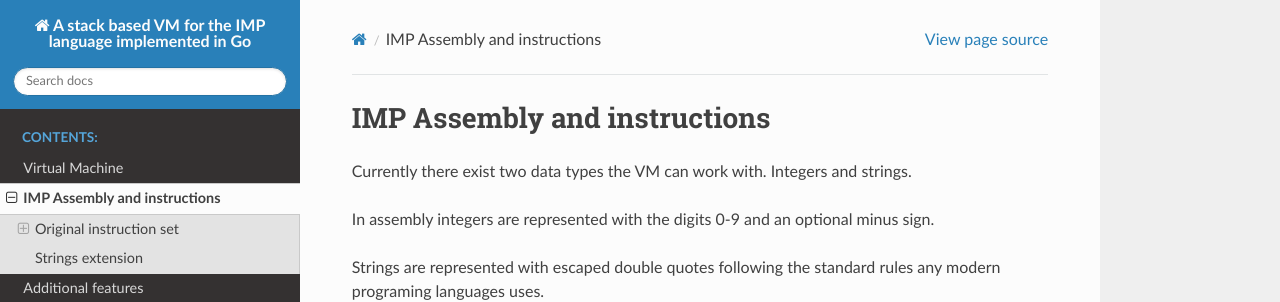
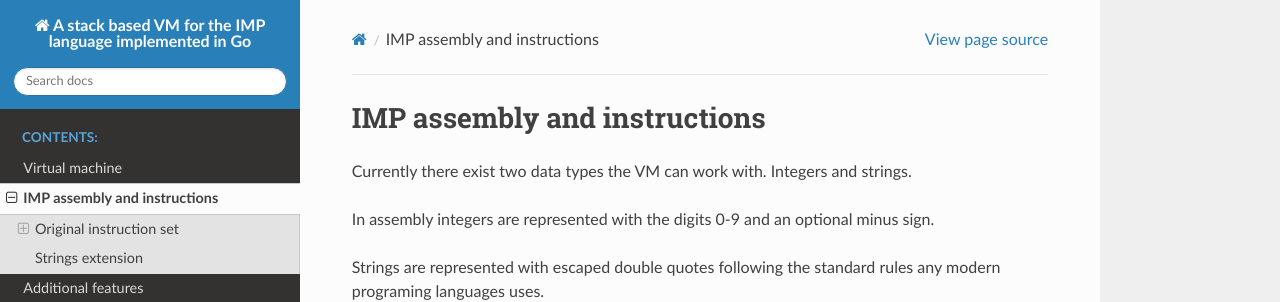
Before and after one commit to ObviusOwl/go-imp, a Sphinx documentation site: the page built from docs/asm.md, in a window 1280 px wide and 900 px high. Shown: the top 302 px of the window. Built offline with Sphinx 7.4.7 and the Read the Docs theme 2.0.0, drawn with Linux system fonts in a browser that asks for light colours.

Commit message:
more type fixes in the docs

```diff
--- a/docs/asm.md
+++ b/docs/asm.md
@@ -1,4 +1,4 @@
-# IMP Assembly and instructions
+# IMP assembly and instructions
 
 Currently there exist two data types the VM can work with. Integers and strings.
 
```
Also changed, not shown: docs/vm.md (+13 -13 lines).
